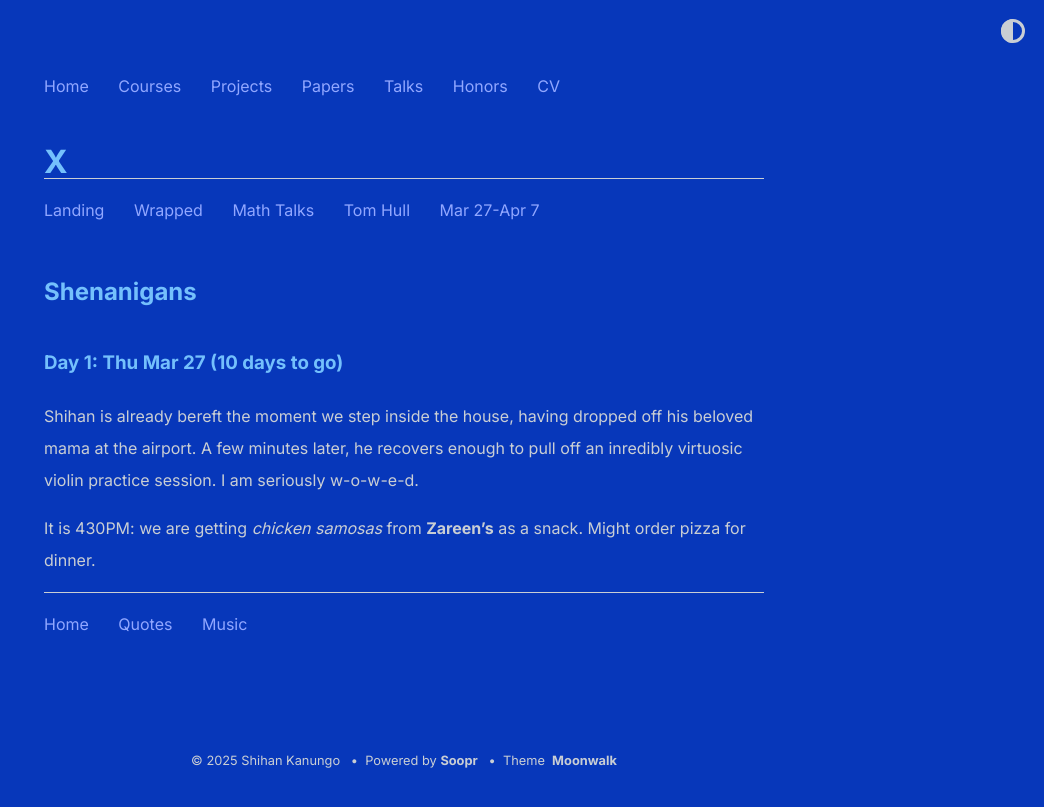
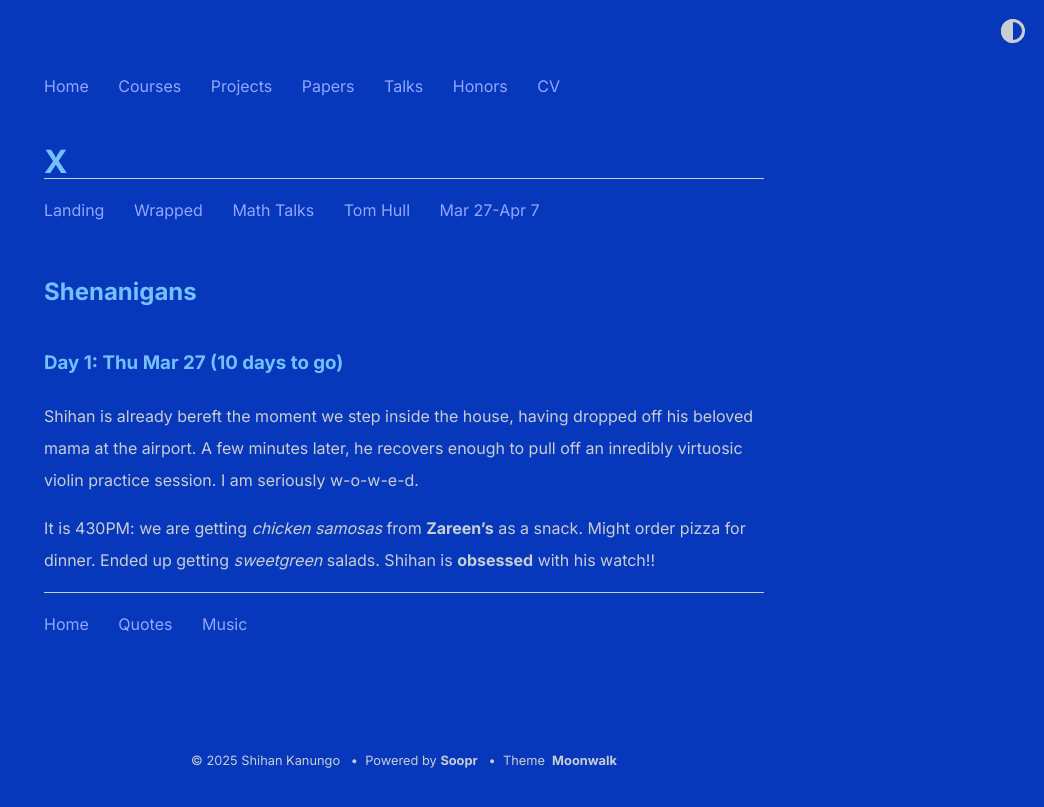
Before and after one commit to shihankanungo/shihankanungo.github.io, a Jekyll site: the page built from india-trip.md, in a window 1280 px wide. Shown: the top 807 px of the page, without its empty margins (236-1280 px from the left). Built offline with Jekyll 4.4.1, drawn with Linux system fonts in a browser that asks for light colours.

Commit message:
Update india-trip.md

```diff
--- a/india-trip.md
+++ b/india-trip.md
@@ -12,3 +12,4 @@ Shihan is already bereft the moment we step inside the house, having dropped off
 A few minutes later, he recovers enough to pull off an inredibly virtuosic violin practice session. I am seriously w-o-w-e-d.
 
 It is 430PM: we are getting _chicken samosas_ from **Zareen's** as a snack. Might order pizza for dinner.
+Ended up getting _sweetgreen_ salads. Shihan is **obsessed** with his watch!!
```
